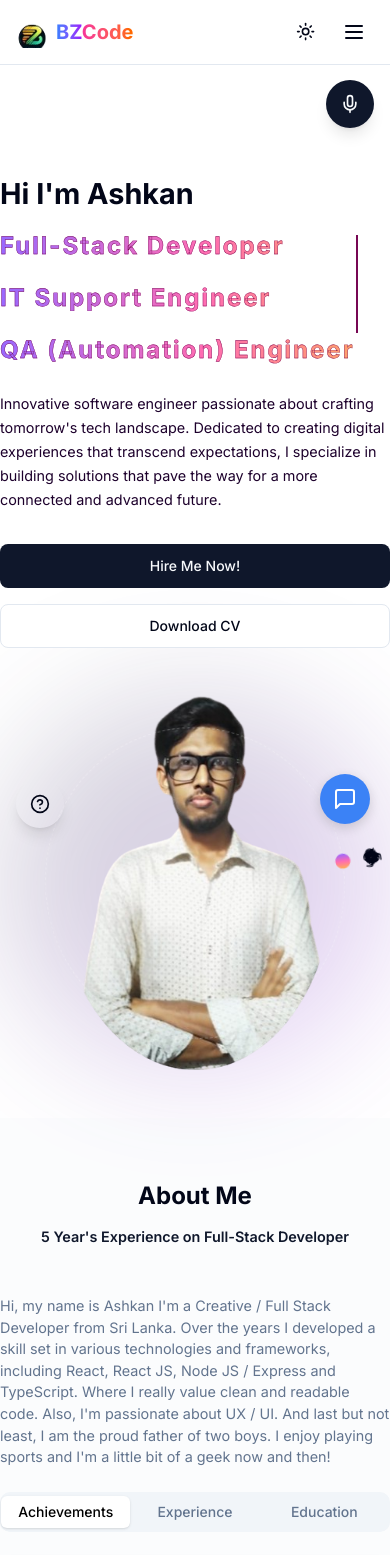
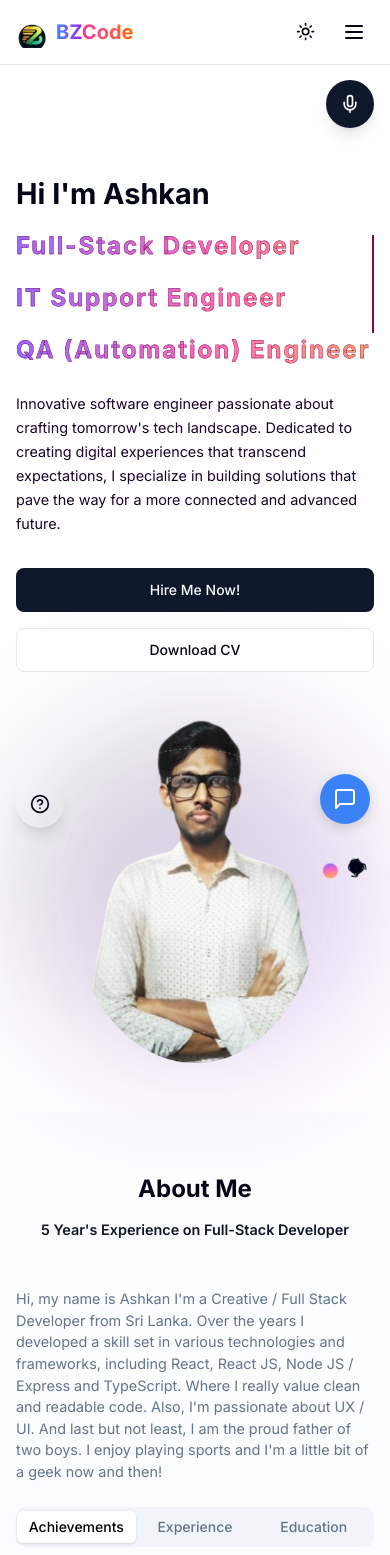
Before and after one commit to Mohammedashkan/portfolio-2025, a Next.js app: page / in a window 390 px wide. Shown: the top 1555 px of the page. Built offline with nearby package versions, Linux system fonts and the light colour scheme.

Commit message:
Improve portfolio section responsiveness with Tailwind and media queries

```diff
--- a/src/app/globals.css
+++ b/src/app/globals.css
@@ -458,4 +458,24 @@
   }
 }
 
+/* Add this for a universal container margin adjustment */
+.main-container, .container {
+  padding-left: 1rem;
+  padding-right: 1rem;
+}
+
+@media (min-width: 640px) {
+  .main-container, .container {
+    padding-left: 1.5rem;
+    padding-right: 1.5rem;
+  }
+}
+
+@media (min-width: 1024px) {
+  .main-container, .container {
+    padding-left: 2rem;
+    padding-right: 2rem;
+  }
+}
+
 /* Keep your existing rotate-text styles */
```
